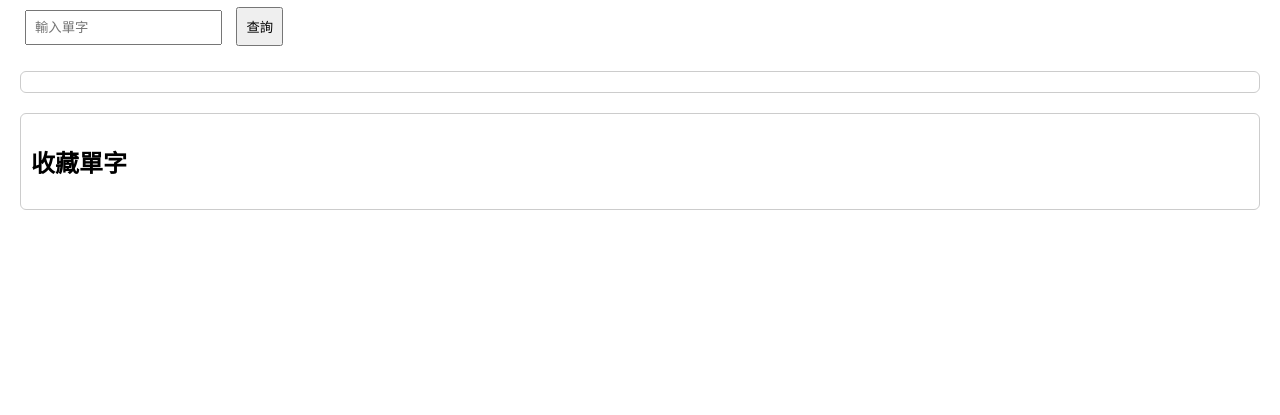
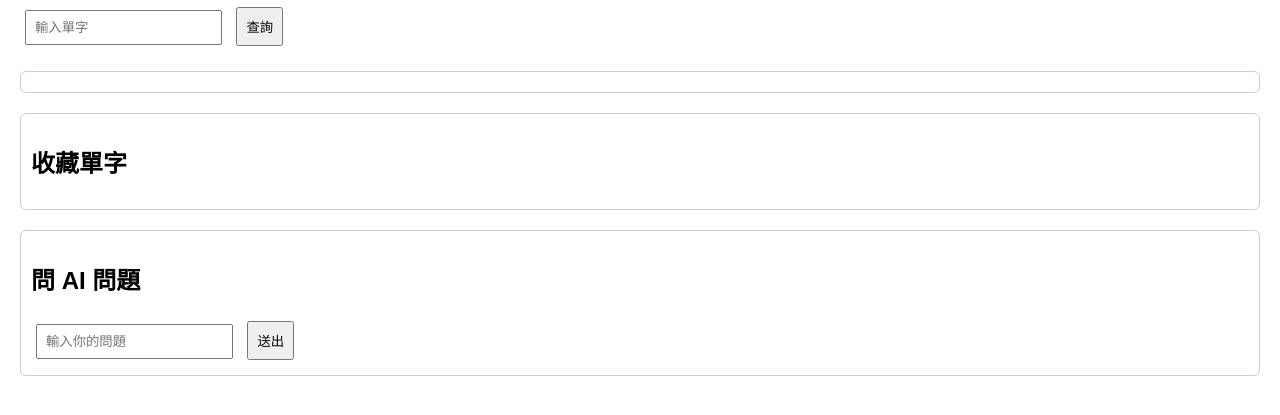
Before and after one commit to qoodrink222/-, a plain HTML site: page index.html in a window 1280 px wide. Shown: the part 87-502 px from the top of the page. Drawn offline with Linux system fonts and the light colour scheme.

Commit message:
Update index.html

```diff
--- a/index.html
+++ b/index.html
@@ -2,12 +2,12 @@
 <html lang="zh">
 <head>
   <meta charset="UTF-8">
-  <title>簡易字典</title>
+  <title>簡易字典 + AI 問答</title>
   <style>
     body { font-family: Arial, sans-serif; margin: 20px; }
     h1 { text-align: center; }
     input, button { padding: 8px; margin: 5px; }
-    .result, .favorites { margin-top: 20px; padding: 10px; border: 1px solid #ccc; border-radius: 6px; }
+    .result, .favorites, .ai { margin-top: 20px; padding: 10px; border: 1px solid #ccc; border-radius: 6px; }
     .favorites ul { list-style: none; padding: 0; }
     .favorites li { margin: 5px 0; }
     .favorites button { margin-left: 10px; }
@@ -25,6 +25,13 @@
     <ul id="favoriteList"></ul>
   </div>
 
+  <div class="ai">
+    <h2>問 AI 問題</h2>
+    <input type="text" id="aiInput" placeholder="輸入你的問題">
+    <button onclick="askAI()">送出</button>
+    <div id="aiResult"></div>
+  </div>
+
   <script>
     // 內建字典資料
     const dictionary = {
@@ -33,7 +40,7 @@
       "love": "n. 強烈的情感或喜愛；v. 喜歡或深深關心某人/事物。"
     };
 
-    // 讀取收藏
+    // 收藏功能
     let favorites = JSON.parse(localStorage.getItem("favorites")) || [];
 
     function lookupWord() {
@@ -74,8 +81,25 @@
       });
     }
 
-    // 初始化顯示收藏
+    // 初始化收藏
     renderFavorites();
+
+    // 假 AI 回答
+    function askAI() {
+      const question = document.getElementById("aiInput").value;
+      const responseDiv = document.getElementById("aiResult");
+
+      const fakeAnswers = [
+        "這是一個很有趣的問題！",
+        "我覺得可以從不同角度來思考。",
+        "目前沒有確切答案，但可以嘗試查資料。",
+        "這涉及到語言學與文化背景。",
+        "簡單來說，就是要多練習！"
+      ];
+
+      const randomAnswer = fakeAnswers[Math.floor(Math.random() * fakeAnswers.length)];
+      responseDiv.innerHTML = `<strong>AI 回答：</strong> ${randomAnswer}`;
+    }
   </script>
 </body>
 </html>
```
